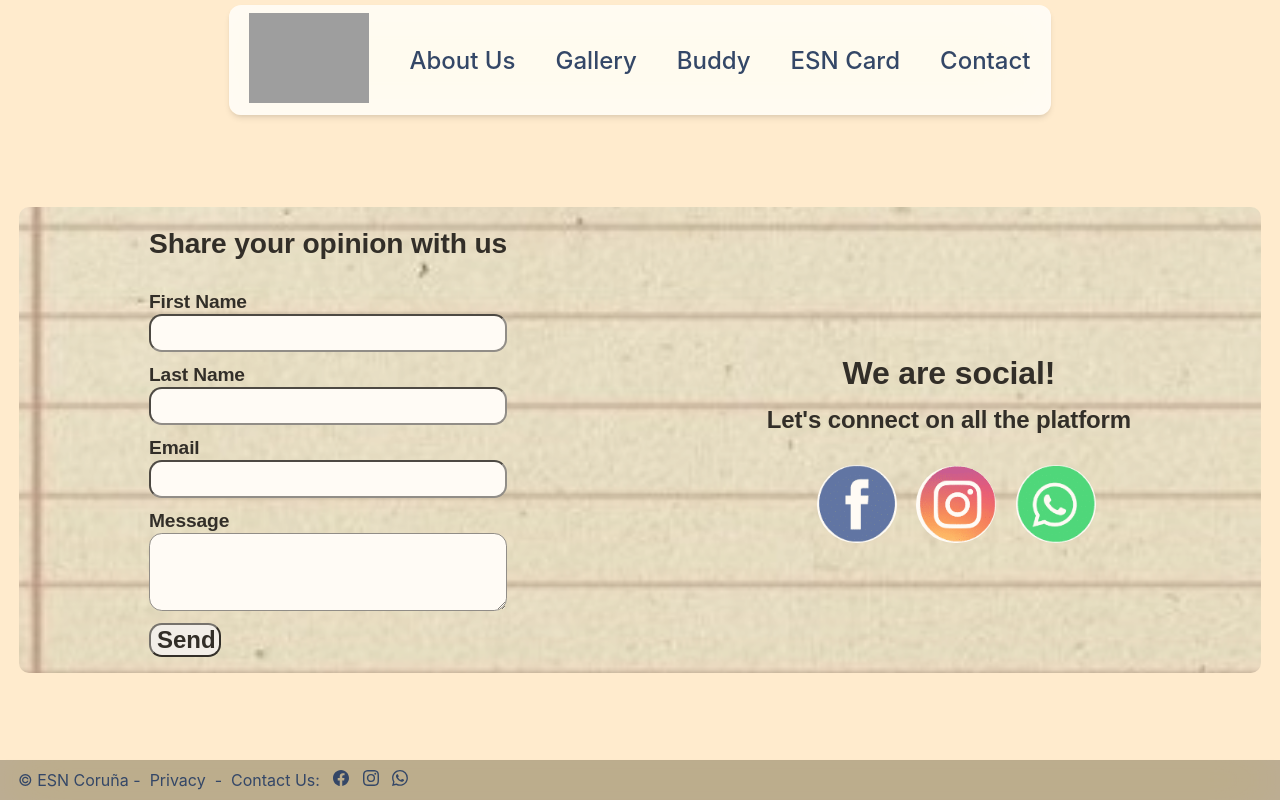
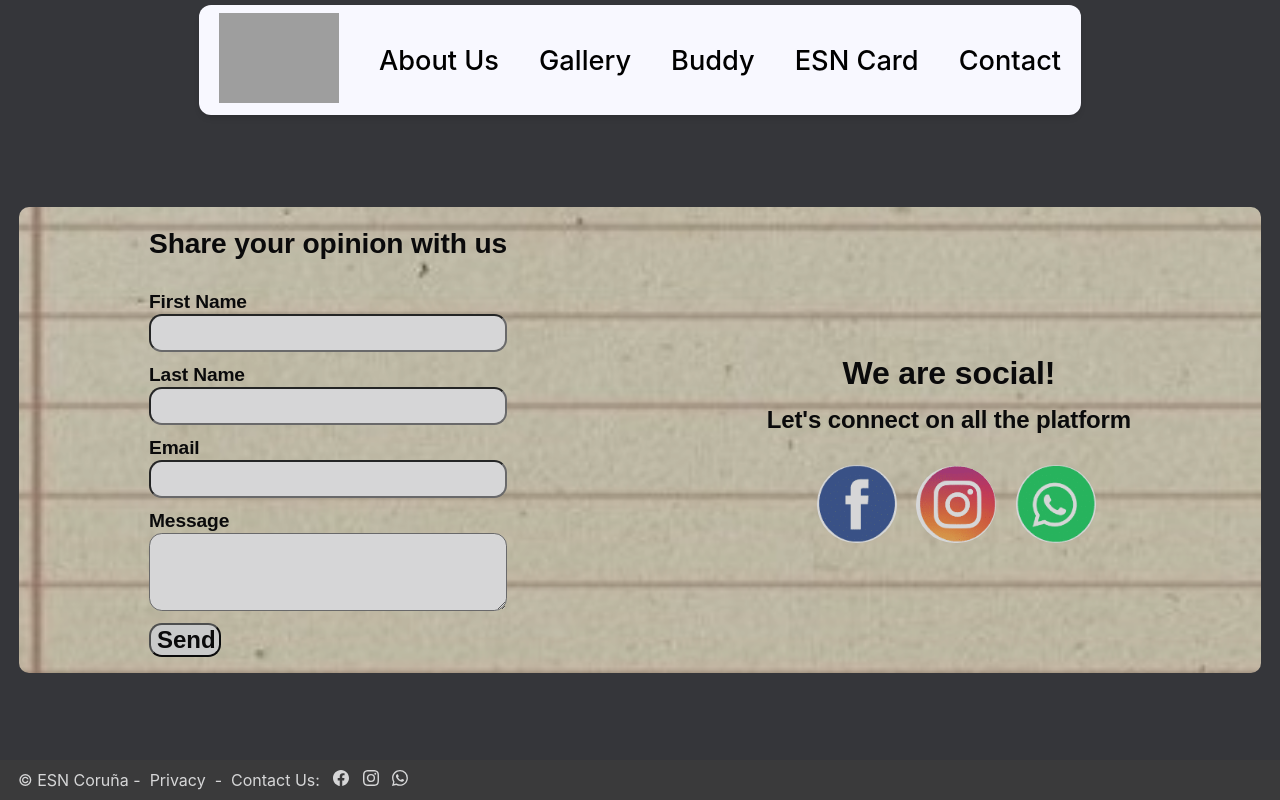
Before and after one commit to LucaFerri11/ESN, a React (Create React App) app in the folder esn/: page /contact in a window 1280 px wide. Built offline with nearby package versions, Linux system fonts and the light colour scheme; grey boxes are pictures that could not be loaded; what react-scroll-motion would draw is missing.

Commit message:
Implement black style

```diff
--- a/esn/src/App.css
+++ b/esn/src/App.css
@@ -8,7 +8,7 @@
   width: 100%;
   min-height: 100vh;
   position: relative;
-  background-color: blanchedalmond;
+  background-color: #35363a;
 }
 
 .appWimage {
--- a/esn/src/components/Buddy/CardsList/CardsList.css
+++ b/esn/src/components/Buddy/CardsList/CardsList.css
@@ -29,7 +29,7 @@
 .linkTeamCard .teamName {
   margin-top: 10px;
   border: 0;
-  color: rgb(20, 20, 20);
+  color: rgb(255, 255, 255);
   font-family: "Roboto Slab", sans-serif;
   font-size: 1.5rem;
   font-weight: 600;
--- a/esn/src/components/EsnCard/ScrollInfo/ScrollInfo.js
+++ b/esn/src/components/EsnCard/ScrollInfo/ScrollInfo.js
@@ -18,7 +18,7 @@ function EsnCard() {
   const ZoomInScrollOut = batch(Sticky(), Fade(), ZoomOut(1, 2.5));
 
   return (
-    <ScrollContainer snap="mandatory">
+    <ScrollContainer snap="mandatory" style={{ color: "white" }}>
       <CardPage />
       <ScrollPage>
         <Animator animation={ZoomInScrollOut}>
--- a/esn/src/pages/Footer/Footer.css
+++ b/esn/src/pages/Footer/Footer.css
@@ -3,22 +3,19 @@
   height: 5vh;
   display: flex;
   align-items: center;
-  justify-items: center;
   row-gap: 20px;
-  z-index: 3;
-  opacity: 1;
-  background: rgba(12, 12, 12, 0.274);
-  color: rgb(52, 71, 103);
+  opacity: 0.8;
+  background: rgb(62 62 62 / 78%);
+  color: rgb(255, 255, 255);
   box-shadow: rgb(0 0 0 / 10%) 0rem 0.25rem 0.375rem -0.0625rem,
     rgb(0 0 0 / 6%) 0rem 0.125rem 0.25rem -0.0625rem;
-  backdrop-filter: saturate(200%) blur(30px);
   position: fixed;
   bottom: 0;
 }
 
 .linkFooter {
   text-decoration: none;
-  color: rgb(52, 71, 103);
+  color: rgb(255, 255, 255);
   font-size: 1rem;
   font-weight: 400;
 }
--- a/esn/src/pages/Header/Header.css
+++ b/esn/src/pages/Header/Header.css
@@ -13,15 +13,9 @@
   align-self: center;
   align-items: center;
   justify-items: center;
-  padding-left: 20px;
-  padding-right: 20px;
-  padding-top: 8px;
-  padding-bottom: 8px;
-  row-gap: 20px;
-  z-index: 3;
+  padding: 8px 20px;
   opacity: 1;
-  background: rgba(255, 255, 255, 0.8);
-  color: rgb(52, 71, 103);
+  background: ghostwhite;
   border-radius: 0.75rem;
   box-shadow: rgb(0 0 0 / 10%) 0rem 0.25rem 0.375rem -0.0625rem,
     rgb(0 0 0 / 6%) 0rem 0.125rem 0.25rem -0.0625rem;
@@ -46,7 +40,7 @@
 
 .link {
   text-decoration: none;
-  color: rgb(52, 71, 103);
-  font-size: 1.5rem;
+  color: black;
+  font-size: 1.7rem;
   font-weight: 500;
 }
```
